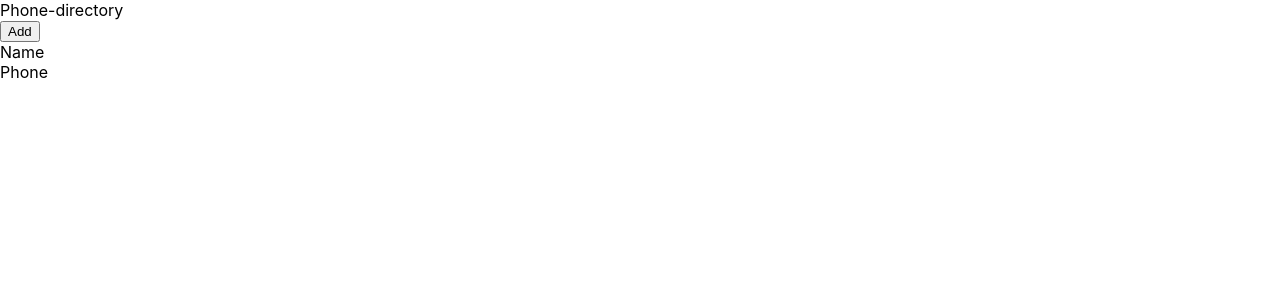
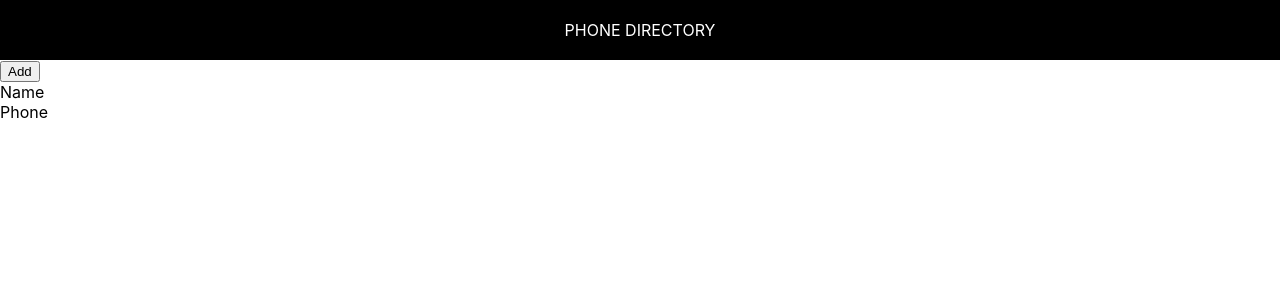
Before and after one commit to shamia999/myAssignmentReact, a React (Create React App) app in the folder phone-directory/: page / in a window 1280 px wide. Shown: the top 300 px of the page. Built offline with nearby package versions, Linux system fonts and the light colour scheme.

Commit message:
heading styling

```diff
--- a/phone-directory/src/App.js
+++ b/phone-directory/src/App.js
@@ -15,7 +15,9 @@ class App extends Component {
     );
   }
 }
- export default App;
+
+
+export default App;
 /* TODO 5: Create 'App' as a class component which encompasses all other components in the following order:
   1. Header
   2. Password
--- a/phone-directory/src/Header.js
+++ b/phone-directory/src/Header.js
@@ -9,18 +9,18 @@
 // }
 // export default Header;
 
-
-
-
-
-
-// TODO 1: Create 'Header' as a functional component to display the heading text. Write necessary import statement(s) too.
+    // TODO 1: Create 'Header' as a functional component to display the heading text. Write necessary import statement(s) too.
 import React from 'react';
 const Header=function()
 {
-    return(
-        <div className="header">
-        Phone-directory
+    const headerStyle={color:'white',
+    background:'#000',
+    padding:20,
+    textAlign:'center',
+    textTransform:'uppercase'};
+     return(
+        <div style={headerStyle}>
+        Phone Directory
         </div>
         )
 }
```
